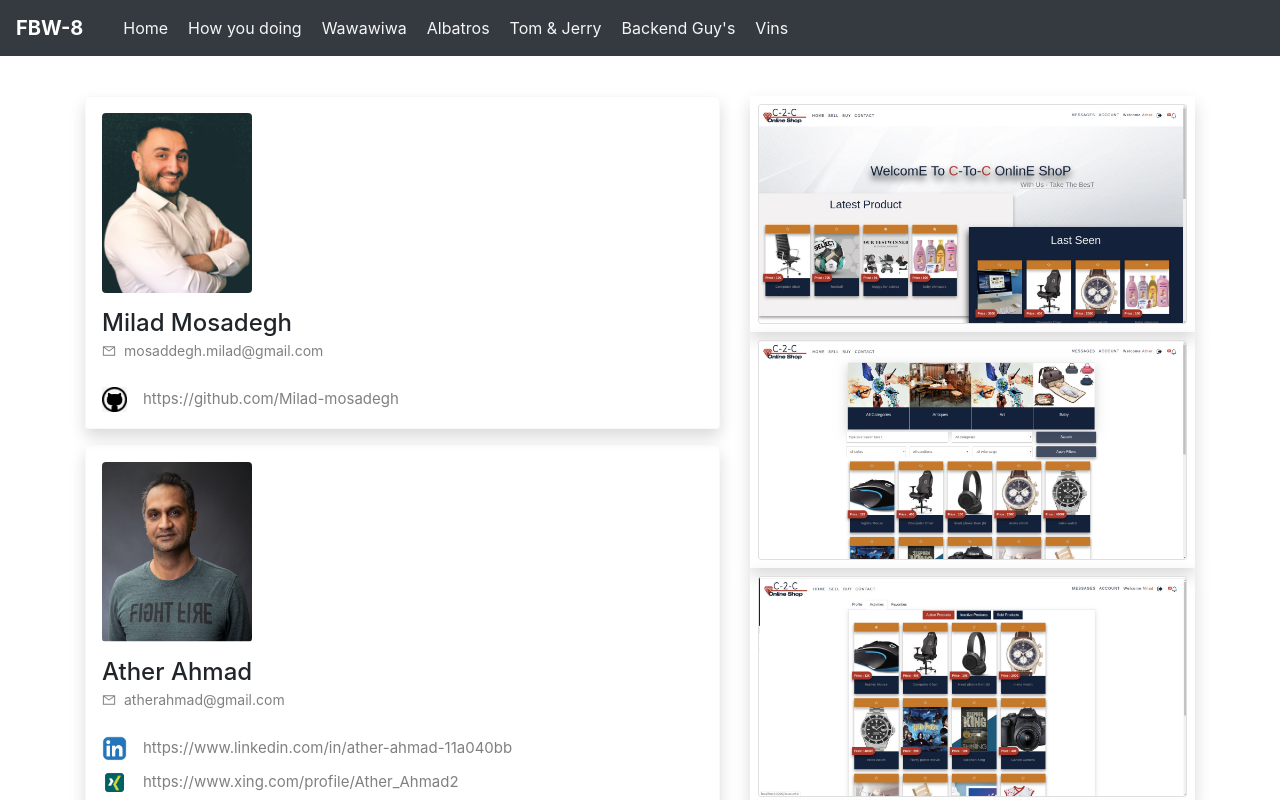
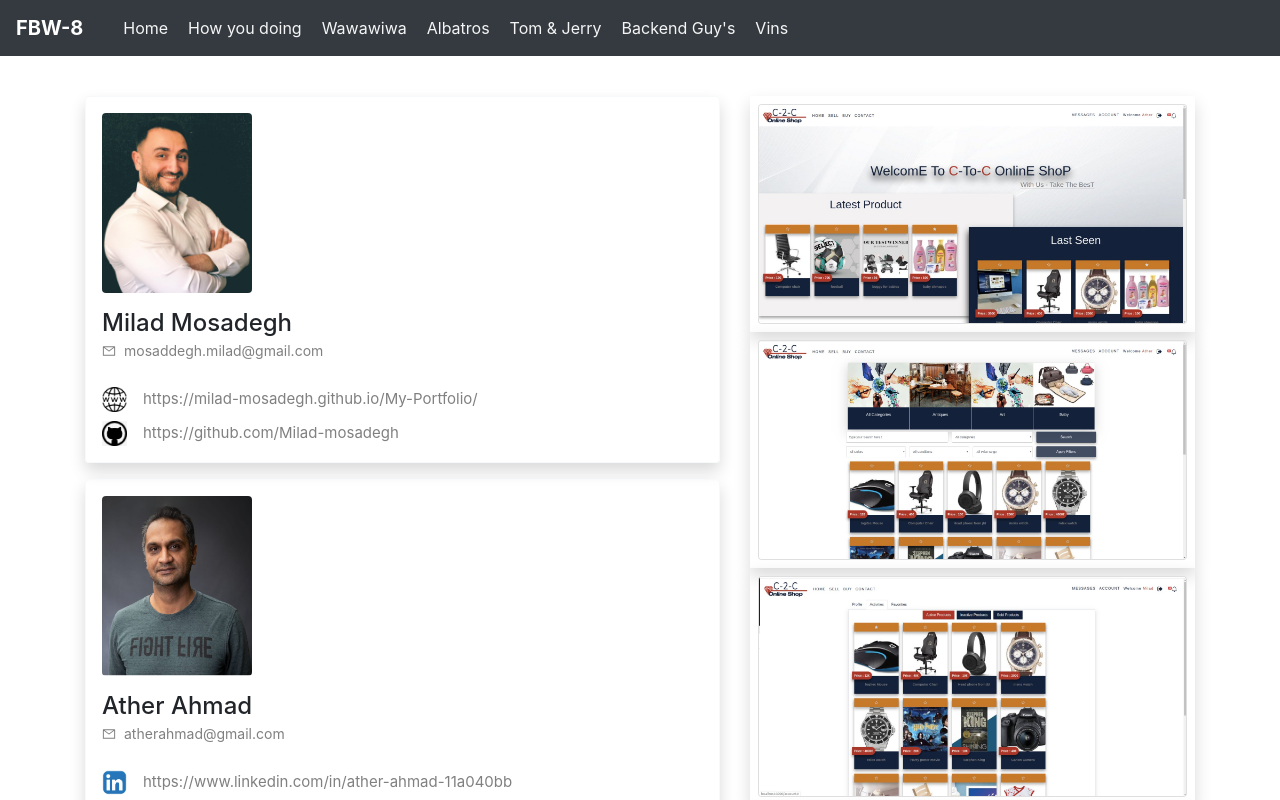
Before and after one commit to HsnAkk/fbw_8_projects, a React (Create React App) app: page /be_guys in a window 1280 px wide. Shown: the top 800 px of the page. Built offline with nearby package versions, Linux system fonts and the light colour scheme.

Commit message:
milads page added

```diff
--- a/src/components/GroupFive.js
+++ b/src/components/GroupFive.js
@@ -11,6 +11,10 @@ const data = {
             name: 'Milad Mosadegh',
             email: 'mosaddegh.milad@gmail.com',
             social_media: [
+                {
+                    name: '/images/web_page.png',
+                    link: 'https://milad-mosadegh.github.io/My-Portfolio/'
+                },
                 {
                     name: '/images/github.jpg',
                     link: 'https://github.com/Milad-mosadegh'
```
